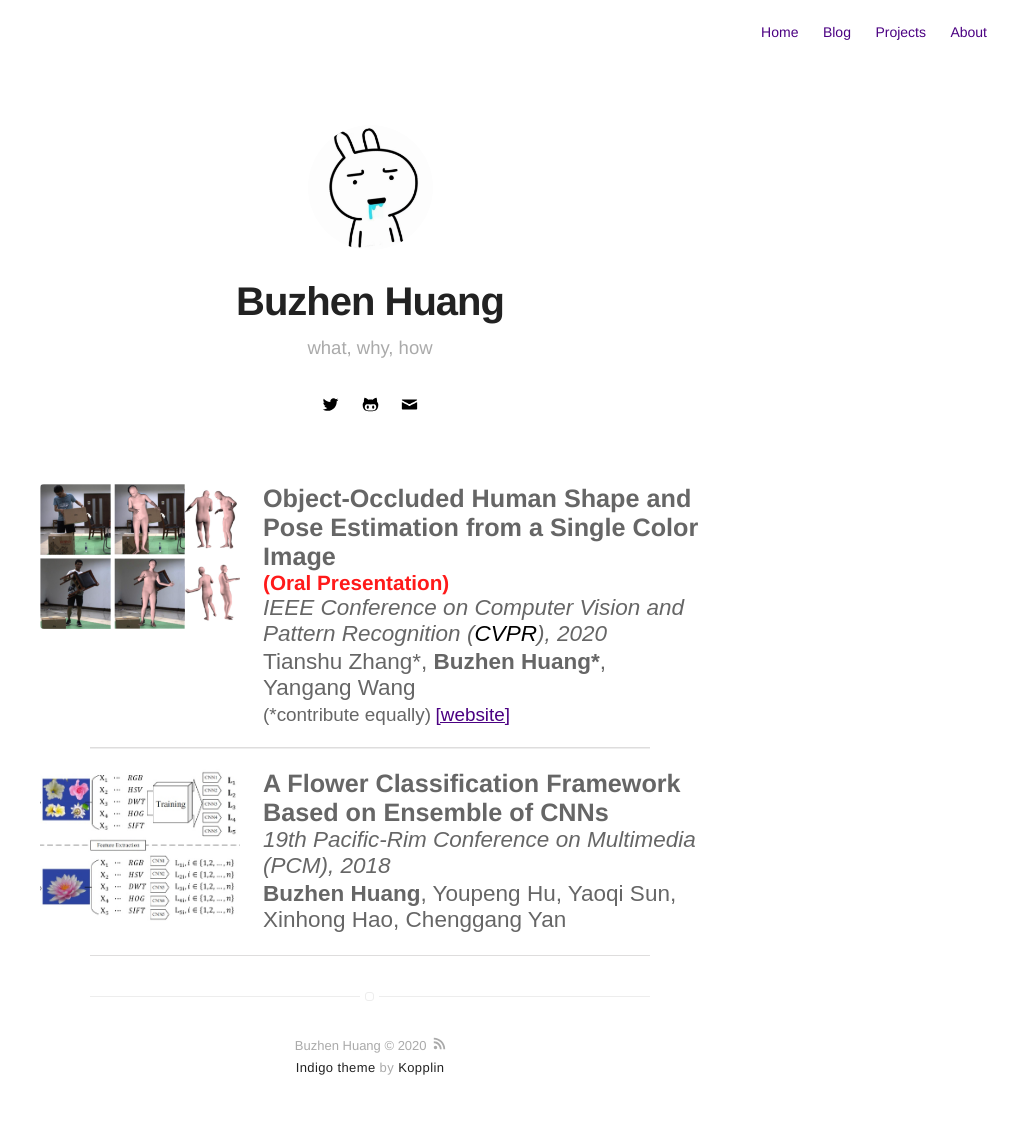
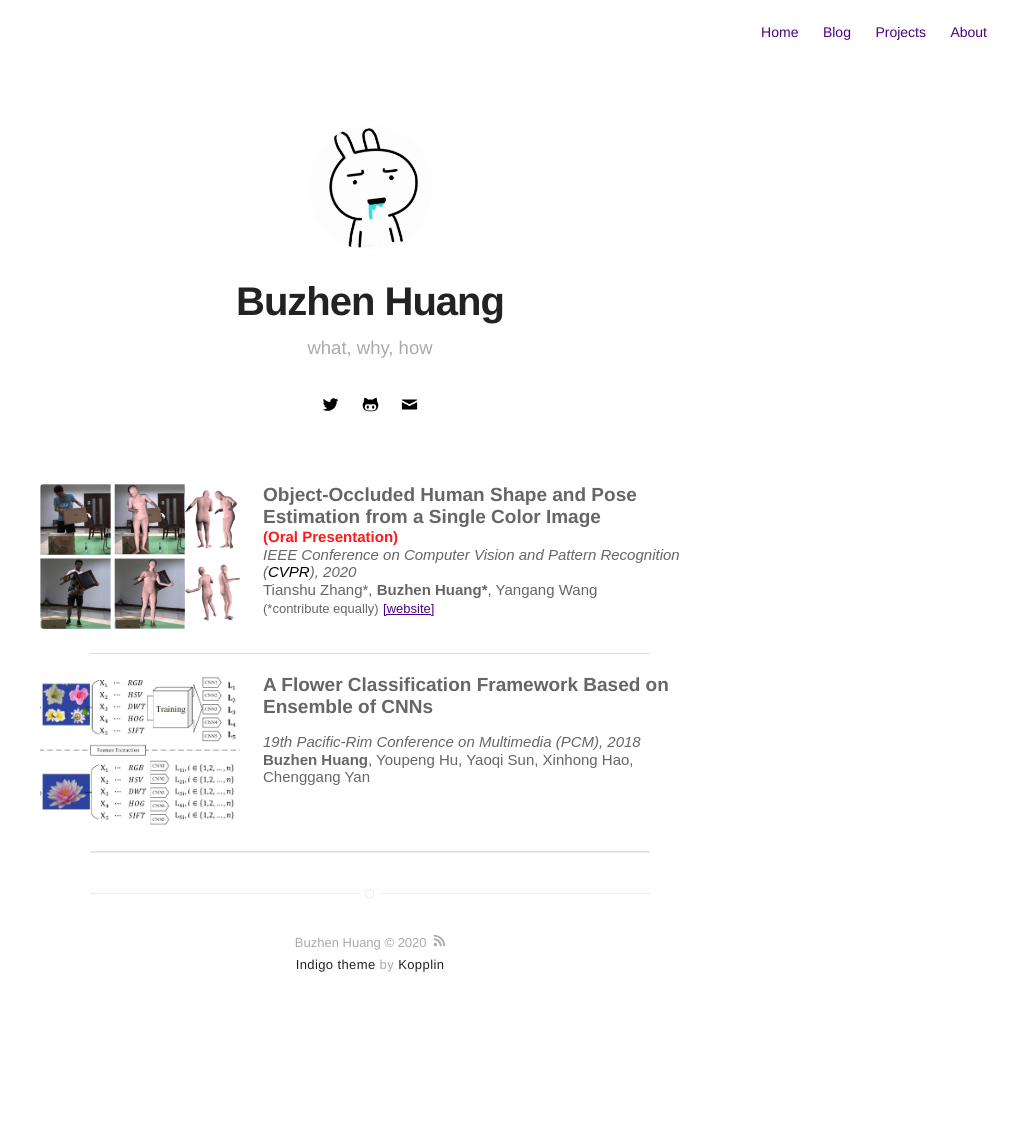
Before and after one commit to boycehbz/boycehbz.github.io, a Jekyll site: the page built from publications.html, in a window 1280 px wide. Shown: the whole page, without its empty margins (270-1280 px from the left). Built offline with Jekyll 4.4.1, drawn with Linux system fonts in a browser that asks for light colours; after the commit the page ends 1036 px from its top, so only the background shows below that.

Commit message:
update layout

```diff
--- a/publications.html
+++ b/publications.html
@@ -9,12 +9,12 @@ title: Publications
         <img style="max-height: 200px; max-width: 200px;" width="100%" class="image" src="occlusion_teaser.jpg" >
     </div>
     <div align="left"; style="vertical-align: top;" class="toright"; width="60%"; word-break:break-all;word-wrap:break-word;>
-        <span style="display:inline-block;font-size:2.8vmin;font-weight:bold;">Object-Occluded Human Shape and Pose Estimation from a Single Color Image</span>
-        <span style="display:inline-block;font-size:2.3vmin;color:#FF1A1A;font-weight:bold;"> (Oral Presentation)</span>
-        <span style="display:block;font-size:2.5vmin;font-family:Arial;padding-bottom:0.1em"><i> IEEE Conference on Computer Vision and Pattern Recognition (<strong>CVPR</strong>), 2020</i></span>
-        <span style="display:block;font-size:2.5vmin;font-family:Arial;padding-bottom:0.1em">Tianshu Zhang*, <b>Buzhen Huang*</b>, Yangang Wang</span>
-        <span style="display:inline-block;font-size:2.1vmin;font-family:Arial;padding-bottom:0.1em">(*contribute equally)</span>
-        <span style="display:inline-block;font-size:2.1vmin;font-family:Arial;"><a href="https://www.yangangwang.com/papers/ZHANG-OOH-2020-03.html">[website]</a></span>
+        <span style="display:inline-block;font-size:1.9rem;font-weight:bold;">Object-Occluded Human Shape and Pose Estimation from a Single Color Image</span>
+        <span style="display:inline-block;font-size:1.5rem;color:#FF1A1A;font-weight:bold;"> (Oral Presentation)</span>
+        <span style="display:block;font-size:1.5rem;font-family:Arial;padding-bottom:0.1rem"><i> IEEE Conference on Computer Vision and Pattern Recognition (<strong>CVPR</strong>), 2020</i></span>
+        <span style="display:block;font-size:1.5rem;font-family:Arial;padding-bottom:0.1rem">Tianshu Zhang*, <b>Buzhen Huang*</b>, Yangang Wang</span>
+        <span style="display:inline-block;font-size:1.3rem;font-family:Arial;padding-bottom:0.1rem">(*contribute equally)</span>
+        <span style="display:inline-block;font-size:1.3rem;font-family:Arial;"><a href="https://www.yangangwang.com/papers/ZHANG-OOH-2020-03.html">[website]</a></span>
     </div>
 </div>
 <hr style="margin-top:-40px;height:0.1em;width:100%;font-size:0.1em;line-height:0.2em;border-top:1px solid #dedddd;"/>
@@ -24,9 +24,9 @@ title: Publications
         <img style="max-height: 200px; max-width: 200px;" width="100%" class="image" src="flower.jpg" >
     </div>
     <div align="left" style="vertical-align: top;" class="toright"; width="60%"; word-break:break-all;word-wrap:break-word;>
-        <span style="display:inline-block;font-size:2.8vmin;font-weight:bold;">A Flower Classification Framework Based on Ensemble of CNNs</span>
-        <span style="display:inline-block;font-size:2.5vmin;font-family:Arial;padding-bottom:0.1em"><i> 19th Pacific-Rim Conference on Multimedia (PCM), 2018</i></span>
-        <span style="display:inline-block;font-size:2.5vmin;font-family:Arial;padding-bottom:0.1em"><b>Buzhen Huang</b>, Youpeng Hu, Yaoqi Sun, Xinhong Hao, Chenggang Yan</span>
+        <span style="display:inline-block;font-size:1.9rem;font-weight:bold;padding-bottom:1.5rem">A Flower Classification Framework Based on Ensemble of CNNs</span>
+        <span style="display:inline-block;font-size:1.5rem;font-family:Arial;padding-bottom:0.1rem"><i> 19th Pacific-Rim Conference on Multimedia (PCM), 2018</i></span>
+        <span style="display:inline-block;font-size:1.5rem;font-family:Arial;padding-bottom:0.1rem"><b>Buzhen Huang</b>, Youpeng Hu, Yaoqi Sun, Xinhong Hao, Chenggang Yan</span>
 
     </div>
 </div>
```
